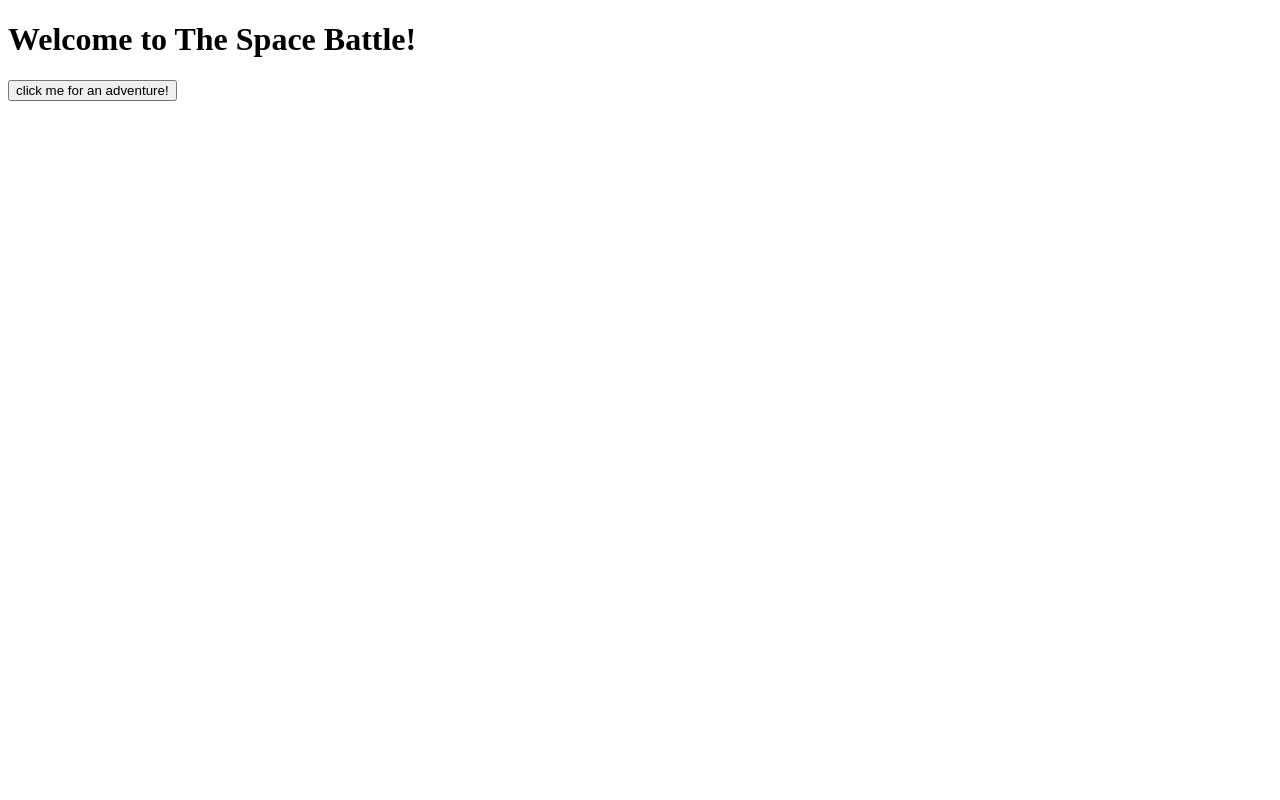
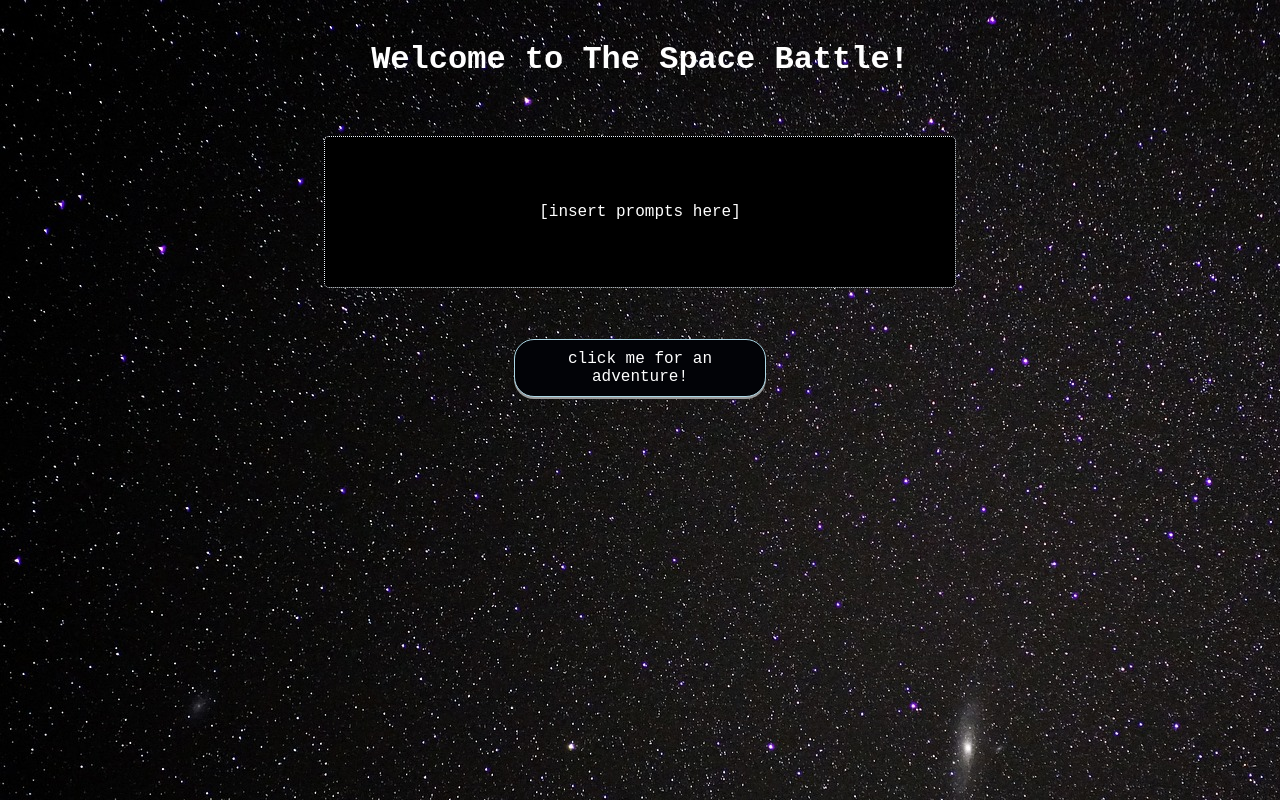
Before and after one commit to nattyspicyice/SpaceBattle, a plain HTML site: page index.html in a window 1280 px wide. Drawn offline with Linux system fonts and the light colour scheme.

Commit message:
added some css still need to add event listeners

```diff
--- /dev/null
+++ b/CSS/styles.css
@@ -0,0 +1,54 @@
+body {
+    background-image: url("/Images/space-background.jpg");
+    z-index: -1;
+    font-family: 'Courier New', Courier, monospace;
+}
+
+#welcome-title {
+    text-align: center;
+    color: white;
+    padding-top: 20px;
+}
+
+#div-for-prompt-space {
+    margin: auto;
+    width: 50%;
+    padding: 20px;
+}
+
+#prompt-space {
+    background-color: black;
+    border: dotted aliceblue 1.5px;
+    border-radius: 5px;
+    height: 150px;
+    color: white;
+    text-align: center;
+    line-height: 150px;
+}
+
+#div-for-start-btn{
+    margin: auto;
+    width: 20%;
+    padding: 15px;
+}
+
+#start-btn {
+    background-color: rgb(2, 3, 7);
+    border: solid lightblue 1px;
+    border-radius: 20px;
+    color: white;
+    font-family: 'Courier New', Courier, monospace;
+    font-size: 12pt;
+    padding: 10px;
+    box-shadow: 0 2px #999
+}
+
+#start-btn:hover {
+    background-color: #474646
+}
+
+#start-btn:active {
+  background-color: #474646;
+  box-shadow: 0 5px #666;
+  transform: translateY(4px);
+}
--- a/JS/SpaceBattle.js
+++ b/JS/SpaceBattle.js
@@ -77,8 +77,9 @@ function spaceShipAttackChance(){
         //spaceship attack misses
         console.log('Your attack missed.');
 
-        //enemy retaliates
-        enemyShipAttackChance();
+        // //enemy retaliates
+        // enemyShipAttackChance();
+
     };
 };
 
@@ -90,15 +91,16 @@ function enemyShipAttackChance(){
 
         //spaceship hull pts are reduced
         deductSpaceShipHull();
+
     } else {
         //Enemy attack missed
         console.log("Enemy Attack Missed. Now it's your turn to attack!");
 
-        //spaceship retaliates
-        let fire = prompt('THE ENEMY SHIP IS WITHIN RANGE', `Type "FIRE" to initiate attack.`);
-        if(fire === 'FIRE' || fire === 'fire'){
-            spaceShipAttackChance();
-        }
+        // //spaceship retaliates
+        // let fire = prompt('THE ENEMY SHIP IS WITHIN RANGE', `Type "FIRE" to initiate attack.`);
+        // if(fire === 'FIRE' || fire === 'fire'){
+        //     spaceShipAttackChance();
+        // }
     };
 };
 
--- a/index.html
+++ b/index.html
@@ -4,11 +4,19 @@
     <meta charset="UTF-8">
     <meta http-equiv="X-UA-Compatible" content="IE=edge">
     <meta name="viewport" content="width=device-width, initial-scale=1.0">
+    <link rel="stylesheet" href="CSS/styles.css">
     <title>Space Battle</title>
 </head>
 <body>
-    <h1>Welcome to The Space Battle!</h1>
-    <button id="start-btn">click me for an adventure!</button>
+    <div>
+        <h1 id="welcome-title">Welcome to The Space Battle!</h1>
+    </div>
+    <div id="div-for-prompt-space">
+        <p id="prompt-space">[insert prompts here]</p>
+    </div>
+    <div id="div-for-start-btn">
+        <button id="start-btn">click me for an adventure!</button>
+    </div>
     <script src="JS/SpaceBattle.js"></script>
 </body>
 </html>
```
Also changed, not shown: JS/extra.js (+82 -217 lines), Images/space-background.jpg (added), 1 other file.
